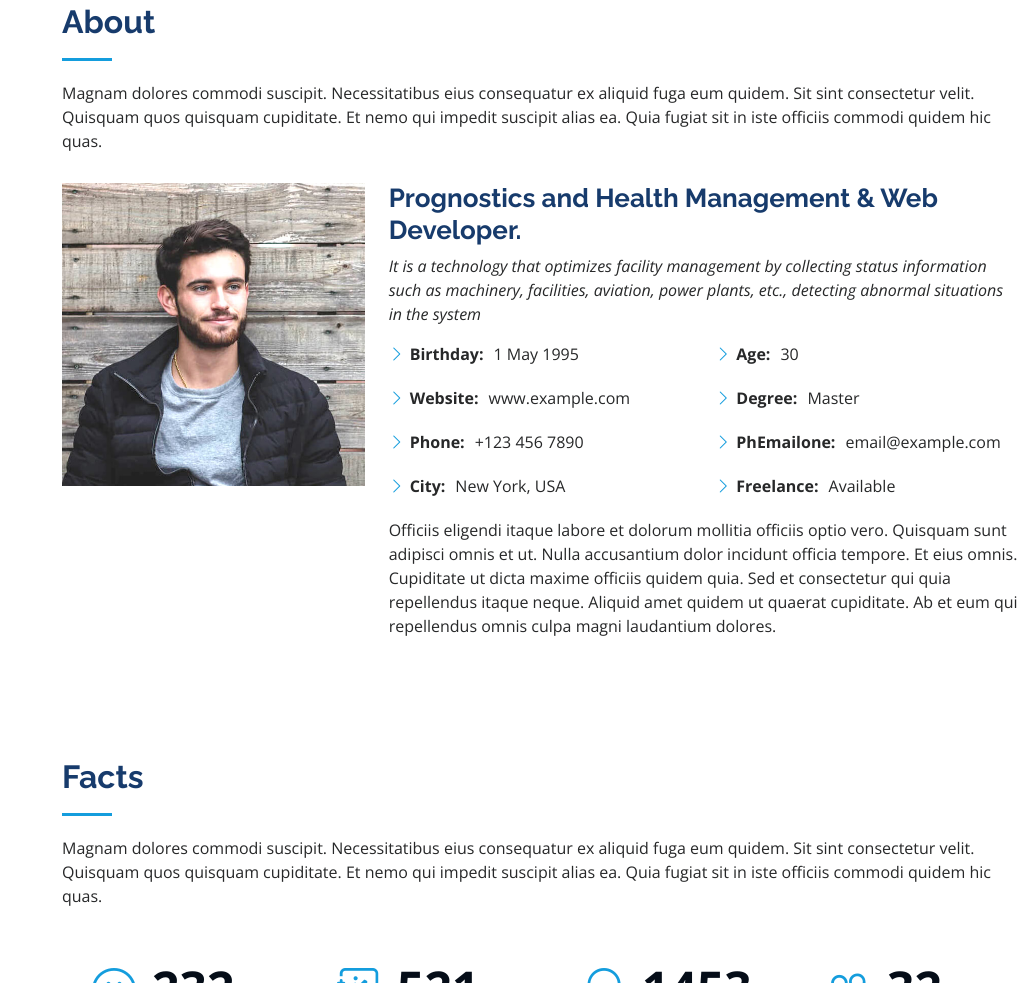
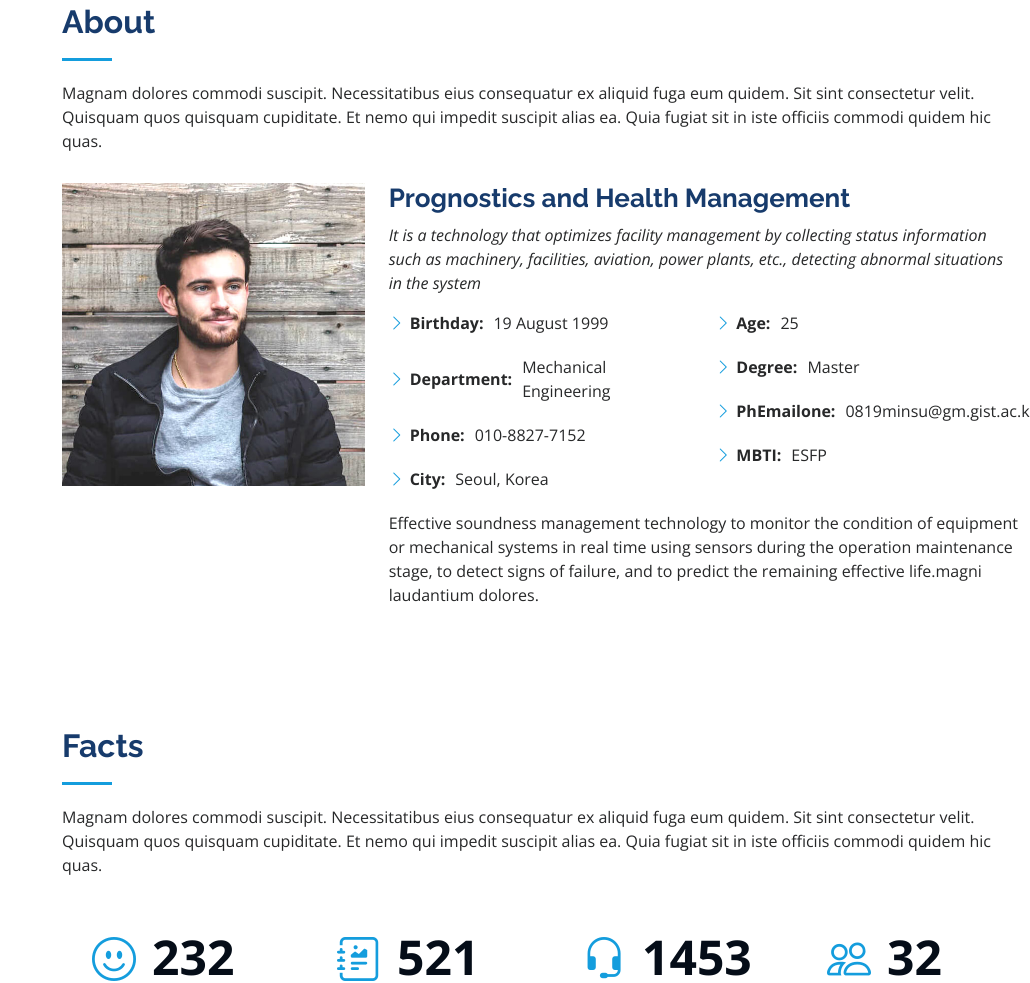
Before and after one commit to 20221020/20221020.github.io, a plain HTML site: page index.html in a window 1280 px wide. Shown: the part 857-1840 px from the top of the page, without its empty margins (250-1280 px from the left). Drawn offline with nearby package versions, Linux system fonts and the light colour scheme.

Commit message:
Update index.html

```diff
--- a/index.html
+++ b/index.html
@@ -74,7 +74,7 @@
   <section id="hero" class="d-flex flex-column justify-content-center align-items-center">
     <div class="hero-container" data-aos="fade-in">
       <h1>Minsu Jeon</h1>
-      <p>I'm <span class="typed" data-typed-items="GIST ME Master's degree, PHM workers"></span></p>
+      <p>I'm <span class="typed" data-typed-items="GIST ME Master's degree, PHM worker"></span></p>
     </div>
   </section><!-- End Hero -->
 
@@ -94,31 +94,30 @@
             <img src="assets/img/profile-img.jpg" class="img-fluid" alt="">
           </div>
           <div class="col-lg-8 pt-4 pt-lg-0 content" data-aos="fade-left">
-            <h3>Prognostics and Health Management &amp; Web Developer.</h3>
+            <h3>Prognostics and Health Management</h3>
             <p class="fst-italic">
               It is a technology that optimizes facility management by collecting status information such as machinery, facilities, aviation, power plants, etc., detecting abnormal situations in the system
             </p>
             <div class="row">
               <div class="col-lg-6">
                 <ul>
-                  <li><i class="bi bi-chevron-right"></i> <strong>Birthday:</strong> <span>1 May 1995</span></li>
-                  <li><i class="bi bi-chevron-right"></i> <strong>Website:</strong> <span>www.example.com</span></li>
-                  <li><i class="bi bi-chevron-right"></i> <strong>Phone:</strong> <span>+123 456 7890</span></li>
-                  <li><i class="bi bi-chevron-right"></i> <strong>City:</strong> <span>New York, USA</span></li>
+                  <li><i class="bi bi-chevron-right"></i> <strong>Birthday:</strong> <span>19 August 1999</span></li>
+                  <li><i class="bi bi-chevron-right"></i> <strong>Department:</strong> <span>Mechanical Engineering</span></li>
+                  <li><i class="bi bi-chevron-right"></i> <strong>Phone:</strong> <span>010-8827-7152</span></li>
+                  <li><i class="bi bi-chevron-right"></i> <strong>City:</strong> <span>Seoul, Korea</span></li>
                 </ul>
               </div>
               <div class="col-lg-6">
                 <ul>
-                  <li><i class="bi bi-chevron-right"></i> <strong>Age:</strong> <span>30</span></li>
+                  <li><i class="bi bi-chevron-right"></i> <strong>Age:</strong> <span>25</span></li>
                   <li><i class="bi bi-chevron-right"></i> <strong>Degree:</strong> <span>Master</span></li>
-                  <li><i class="bi bi-chevron-right"></i> <strong>PhEmailone:</strong> <span>email@example.com</span></li>
-                  <li><i class="bi bi-chevron-right"></i> <strong>Freelance:</strong> <span>Available</span></li>
+                  <li><i class="bi bi-chevron-right"></i> <strong>PhEmailone:</strong> <span>0819minsu@gm.gist.ac.kr</span></li>
+                  <li><i class="bi bi-chevron-right"></i> <strong>MBTI:</strong> <span>ESFP</span></li>
                 </ul>
               </div>
             </div>
             <p>
-              Officiis eligendi itaque labore et dolorum mollitia officiis optio vero. Quisquam sunt adipisci omnis et ut. Nulla accusantium dolor incidunt officia tempore. Et eius omnis.
-              Cupiditate ut dicta maxime officiis quidem quia. Sed et consectetur qui quia repellendus itaque neque. Aliquid amet quidem ut quaerat cupiditate. Ab et eum qui repellendus omnis culpa magni laudantium dolores.
+              Effective soundness management technology to monitor the condition of equipment or mechanical systems in real time using sensors during the operation maintenance stage, to detect signs of failure, and to predict the remaining effective life.magni laudantium dolores.
             </p>
           </div>
         </div>
```
